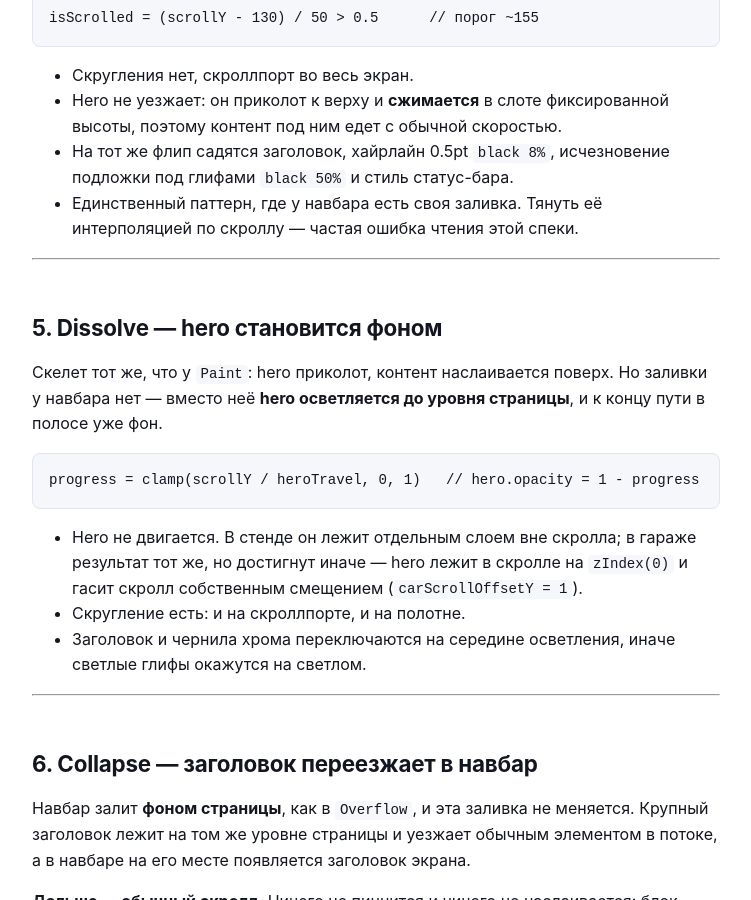
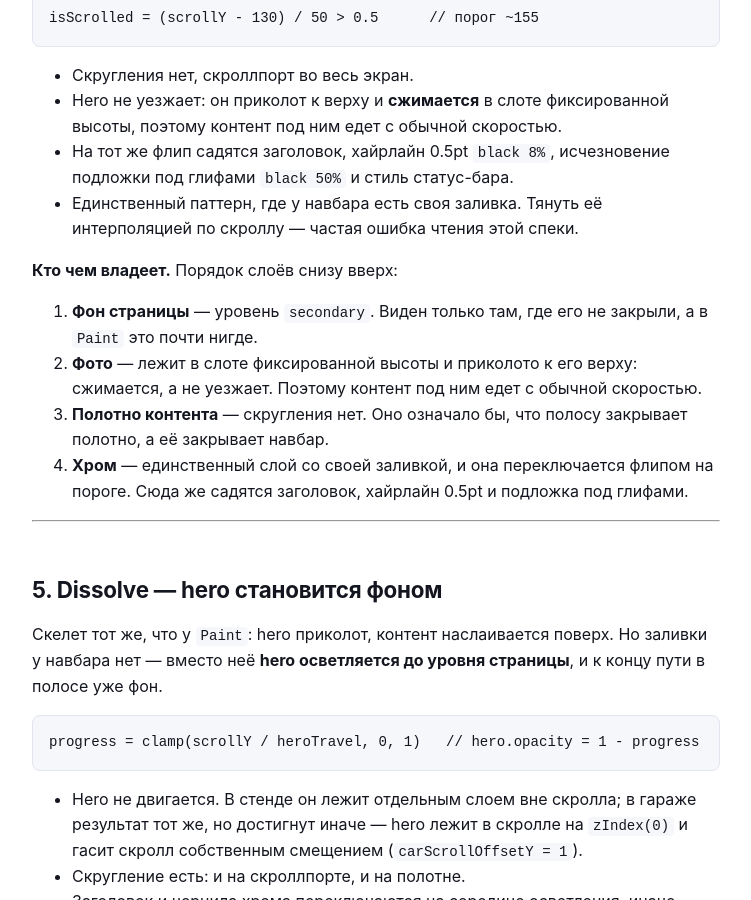
Before and after one commit to tomsvorobovich-qic/mobile-ds-guides, a Jekyll site: the page built from guides/scroll-patterns.md, in a window 1280 px wide and 900 px high, scrolled down 2863 px. Shown: the whole window, without its empty margins (264-1015 px from the left). Built offline with Jekyll 4.4.1, drawn with Linux system fonts in a browser that asks for light colours.

Commit message:
Revert the isometric experiment, keep what it taught
Tried exploding Paint's layers along Z. It reads badly and the reasons
are structural, not cosmetic: at the rotation needed to separate four
planes the UI is too foreshortened to recognise, the page level and the
content sheet are both near-white so the layering disappears, and losing
the device outline removes the only frame of reference. Fixing all three
lands on a hand-drawn diagram anyway.

The legend was the useful part, so it moves into the guide as a plain
list of which layer owns what in Paint — bottom to top.

Co-Authored-By: Claude Opus 5 <noreply@anthropic.com>

```diff
--- a/guides/scroll-patterns.md
+++ b/guides/scroll-patterns.md
@@ -121,6 +121,17 @@ isScrolled = (scrollY - 130) / 50 > 0.5      // порог ~155
   подложки под глифами `black 50%` и стиль статус-бара.
 - Единственный паттерн, где у навбара есть своя заливка. Тянуть её
   интерполяцией по скроллу — частая ошибка чтения этой спеки.
+
+**Кто чем владеет.** Порядок слоёв снизу вверх:
+
+1. **Фон страницы** — уровень `secondary`. Виден только там, где его не закрыли,
+   а в `Paint` это почти нигде.
+2. **Фото** — лежит в слоте фиксированной высоты и приколото к его верху:
+   сжимается, а не уезжает. Поэтому контент под ним едет с обычной скоростью.
+3. **Полотно контента** — скругления нет. Оно означало бы, что полосу закрывает
+   полотно, а её закрывает навбар.
+4. **Хром** — единственный слой со своей заливкой, и она переключается флипом на
+   пороге. Сюда же садятся заголовок, хайрлайн 0.5pt и подложка под глифами.
 
 ---
 
--- a/stands/scroll-patterns.html
+++ b/stands/scroll-patterns.html
@@ -247,6 +247,7 @@
   </div>
 
 
+
   <footer class="board__footer">
     <p>Геометрия внутри мокапа — в pt, один к одному со спекой; сам мокап уменьшен.
       Корпус, статус-бар и навбар — слои из Figma (44267:14400, 44267:14385, 44267:14386).</p>
```
